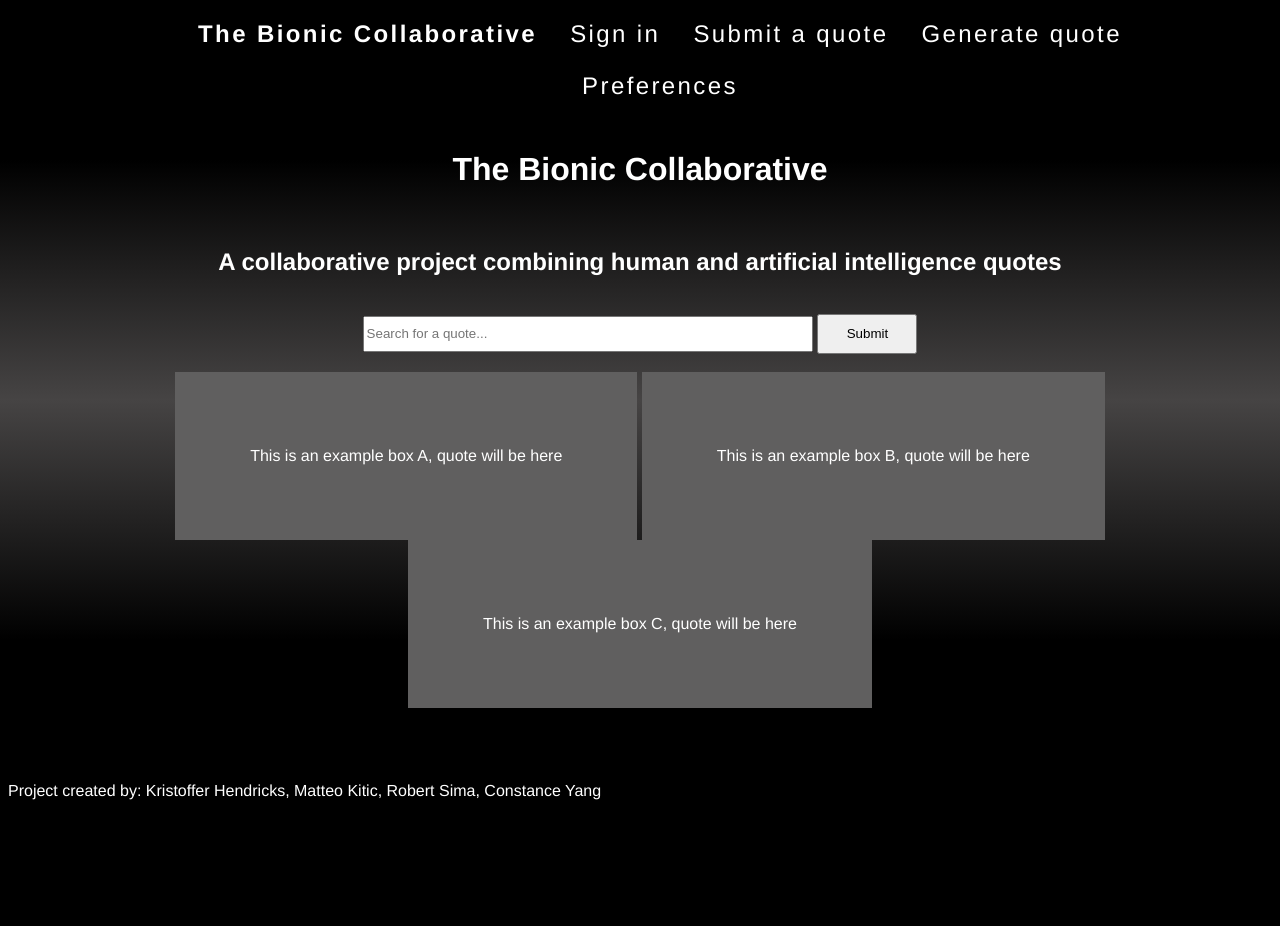
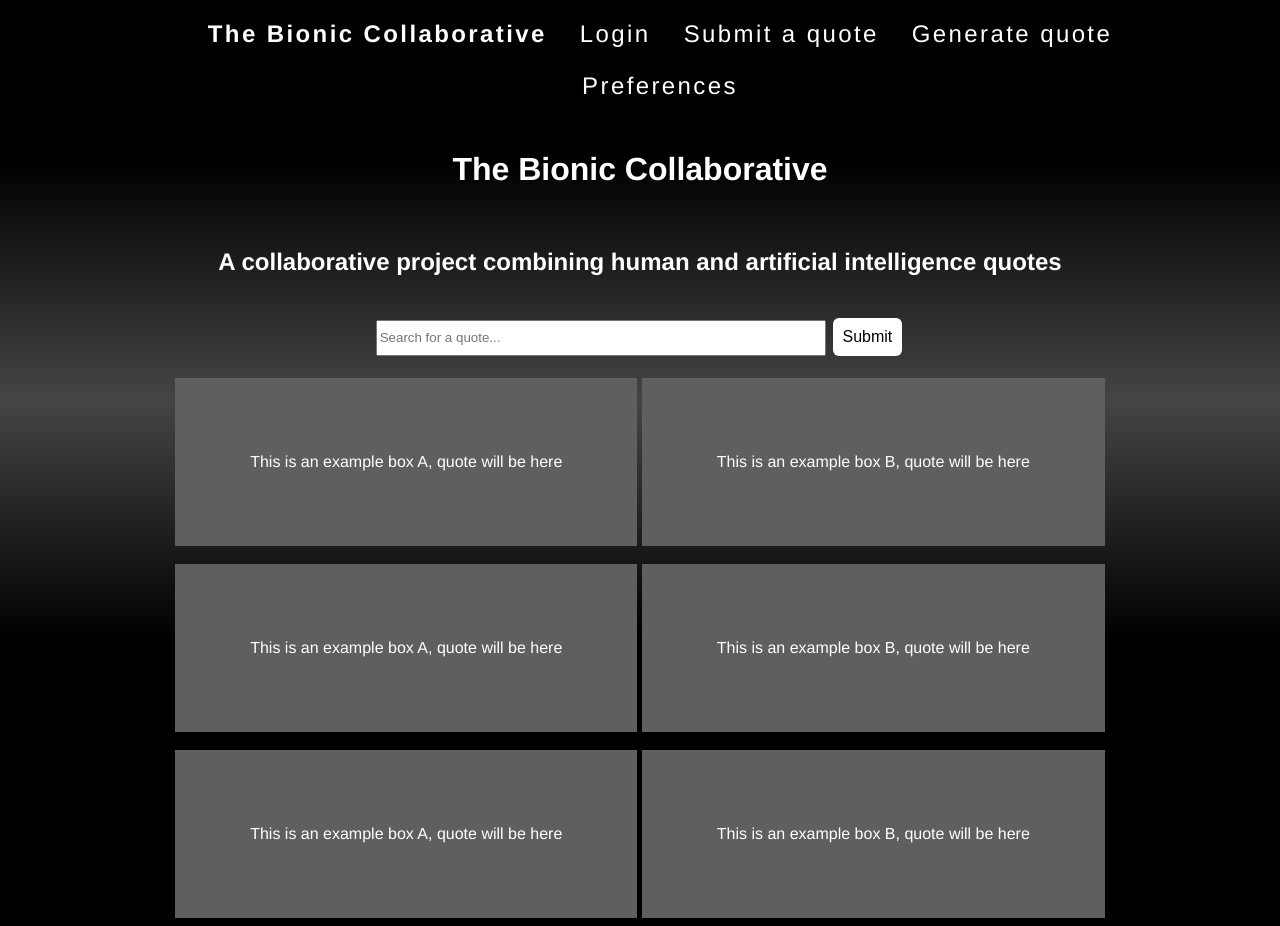
Before and after one commit to MKcoolguy/IIQW, a Flask app: page / in a window 1280 px wide. Before the commit the page ends 800 px from the top, so only its background shows below. Run offline with Flask 2, Linux system fonts and the light colour scheme.

Commit message:
Completed routing and started fixing login/signup "toast" addition.

```diff
--- a/Website/app.py
+++ b/Website/app.py
@@ -51,7 +51,7 @@ def demo_login():
 # Create account page
 @app.route('/demo_signup', methods=['GET', 'POST'])
 def demo_signup():
-    if (request.method == 'POST'):
+    if request.method == 'POST':
         email = request.form['name']
         password = request.form['password']
         auth.create_user_with_email_and_password(email, password)
@@ -59,12 +59,12 @@ def demo_signup():
     return render_template('demo_signup.html')
 
 
-@app.route('/Website/templates/demo_upload')  # upload page
+@app.route('/demo_upload')  # upload page
 def demo_upload():
-    return render_template('/Website/templates/demo_signup')
+    return render_template('demo_upload_file.html')
 
 
-@app.route('/Website/templates/demo_quote')  # generate quote page
+@app.route('/demo_quote')  # generate quote page
 def demo_quote():
     return render_template('demo_quote.html')
 
--- a/Website/static/css/styles.css
+++ b/Website/static/css/styles.css
@@ -16,8 +16,19 @@ body
 
 .submitSize
 {
-	height: 40px;
-	width: 100px;
+    background-color: #ffffff;
+    border: none;
+    color: #000000;
+    padding: 8px;
+    text-align: center;
+    text-decoration: none;
+    display: inline-block;
+    font-size: 16px;
+    margin: 4px 2px;
+    border-radius: 6px;
+	/*height: 40px;*/
+	/*width: 100px;*/
+
 }
 
 .bold
@@ -30,6 +41,20 @@ body
 	background-color: #605f5f;
 	display: inline-block;
 	padding: 75px;
+}
+
+.button {
+    background-color: #ffffff;
+    border: none;
+    color: #000000;
+    padding: 10px;
+    text-align: center;
+    text-decoration: none;
+    display: inline-block;
+    font-size: 16px;
+    margin: 4px 2px;
+    border-radius: 6px;
+
 }
 
 footer
--- a/Website/templates/demo.html
+++ b/Website/templates/demo.html
@@ -9,12 +9,12 @@
 <body>
 <nav>
 <ul>
-	<li class = "bold">The Bionic Collaborative</li>
-	<li>Sign in
-    	<ul>
-        	<li><a href="/demo_login">Login</a></li>
-        	<li><a href="/demo_signup">Sign up</a></li>
-        </ul>
+	<li class = "bold"> <a href="/">The Bionic Collaborative</a> </li>
+	<li><a href="/demo_login">Login</a></li>
+{#    	<ul>#}
+{#        	<li><a href="/demo_login">Login</a></li>#}
+{#        	<li><a href="/demo_signup">Sign up</a></li>#}
+{#        </ul>#}
     </li>
         	<li><a href="{{ url_for('demo_upload') }}">Submit a quote</a></li>
         	<li><a href="{{ url_for('demo_quote') }}">Generate quote</a></li>
@@ -27,15 +27,26 @@
 <h2>A collaborative project combining human and artificial intelligence quotes</h2>
 <br>
 <input class = "textSize" type= "text" placeholder="Search for a quote...">
-<input class = "submitSize" type="submit">
+<button class="button"> Submit </button>
 <br>
 <br>
 
 <div class="box">This is an example box A, quote will be here</div>
 <div class="box">This is an example box B, quote will be here</div>
-<div class="box">This is an example box C, quote will be here</div>
 
-<footer>Project created by: Kristoffer Hendricks, Matteo Kitic, Robert Sima, Constance Yang</footer>
+<br>
+<br>
+
+<div class="box">This is an example box A, quote will be here</div>
+<div class="box">This is an example box B, quote will be here</div>
+
+<br>
+<br>
+
+<div class="box">This is an example box A, quote will be here</div>
+<div class="box">This is an example box B, quote will be here</div>
+
+{#<footer>Project created by: Kristoffer Hendricks, Matteo Kitic, Robert Sima, Constance Yang</footer>#}
 
 </body>
 </html>
```
Also changed, not shown: Website/templates/demo_login.html (+39 -21 lines), Website/templates/demo_quote.html (+15 -0 lines), Website/templates/demo_signup.html (+15 -0 lines), Website/templates/demo_upload_file.html (+14 -1 lines).
